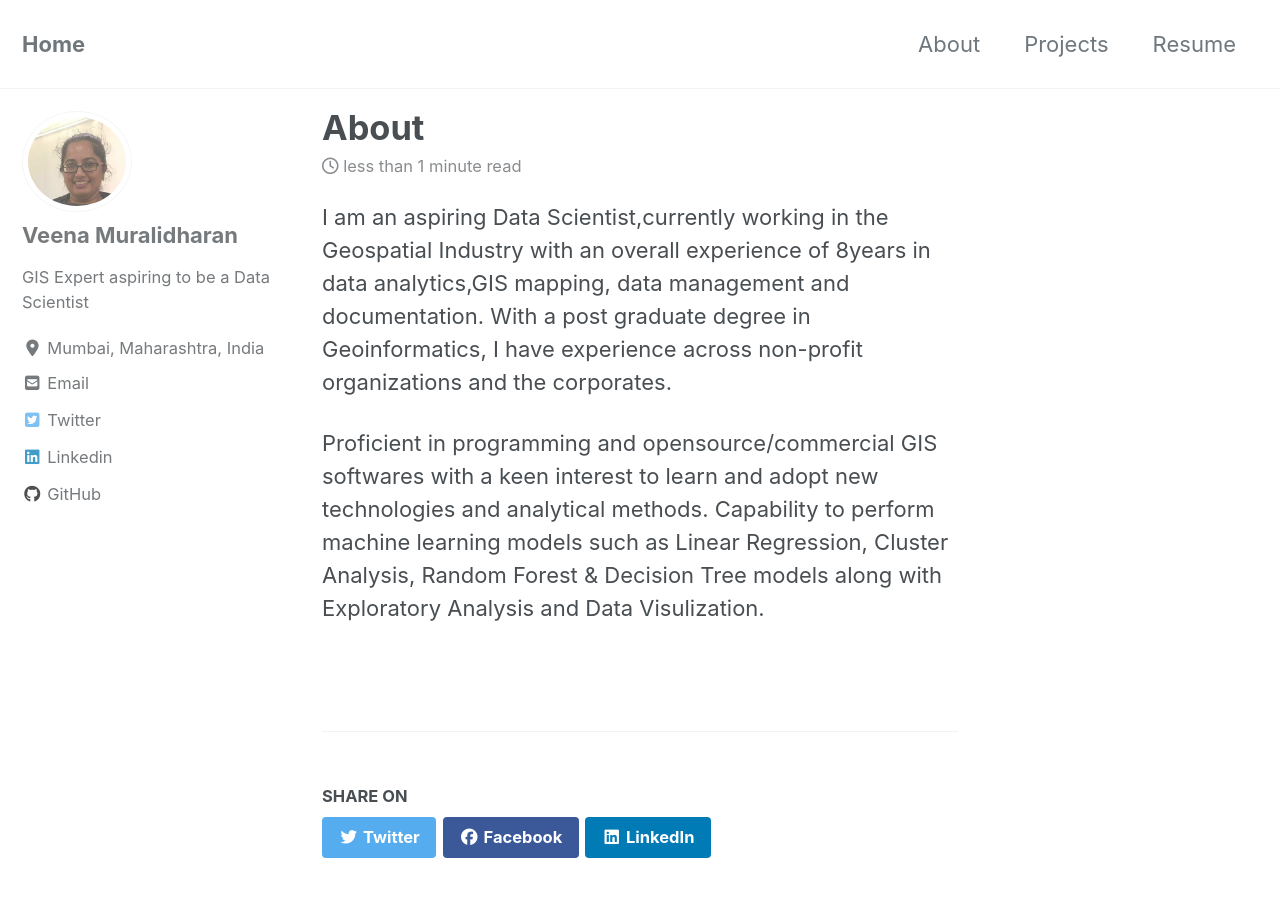
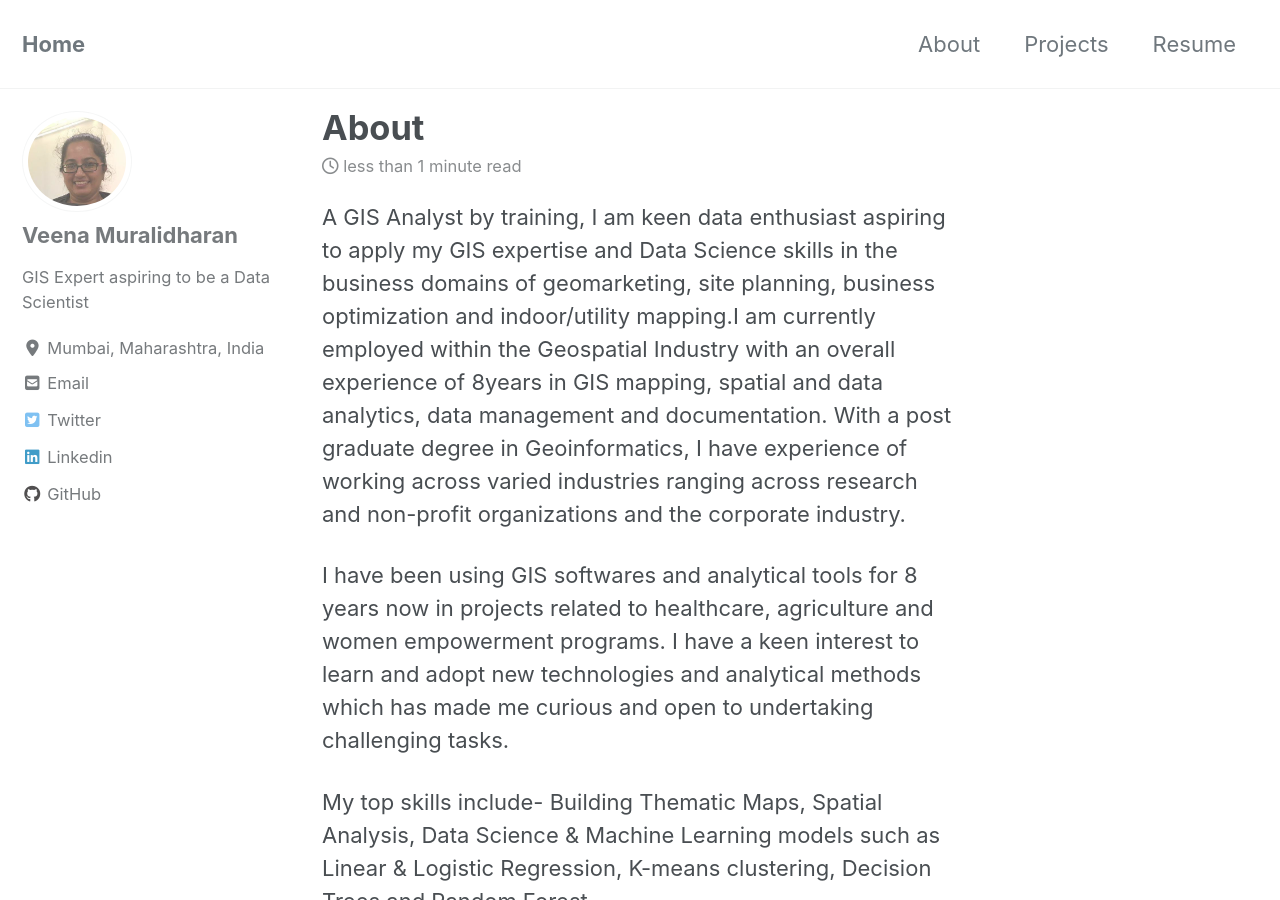
Before and after one commit to veena1486/veena1486.github.io, a Jekyll site: the page built from _pages/about.md, in a window 1280 px wide and 900 px high. Built offline with Jekyll 4.4.1, drawn with Linux system fonts in a browser that asks for light colours; cached includes are drawn as plain includes; nearby versions of some CDN libraries; some of the changed text lies outside the part shown.

Commit message:
Update about.md

```diff
--- a/_pages/about.md
+++ b/_pages/about.md
@@ -3,6 +3,8 @@ title: "About"
 permalink: /about/
 ---
 
-I am an aspiring Data Scientist,currently working in the Geospatial Industry with an overall experience of 8years in data analytics,GIS mapping, data management and documentation. With a post graduate degree in Geoinformatics, I have experience across non-profit organizations and the corporates.
+A GIS Analyst by training, I am keen data enthusiast aspiring to apply my GIS expertise and Data Science skills in the business domains of geomarketing, site planning, business optimization and indoor/utility mapping.I am currently employed within the Geospatial Industry with an overall experience of 8years in GIS mapping, spatial and data analytics, data management and documentation. With a post graduate degree in Geoinformatics, I have experience of working across varied industries ranging across research and non-profit organizations and the corporate industry.
 
-Proficient in programming and opensource/commercial GIS softwares with a keen interest to learn and adopt new technologies and analytical methods. Capability to perform machine learning models such as Linear Regression, Cluster Analysis, Random Forest & Decision Tree models along with Exploratory Analysis and Data Visulization.
+I have been using GIS softwares and analytical tools for 8 years now in projects related to healthcare, agriculture and women empowerment programs. I have a keen interest to learn and adopt new technologies and analytical methods which has made me curious and open to undertaking challenging tasks.
+
+My top skills include- Building Thematic Maps, Spatial Analysis, Data Science & Machine Learning models such as Linear & Logistic Regression, K-means clustering, Decision Trees and Random Forest.
```
